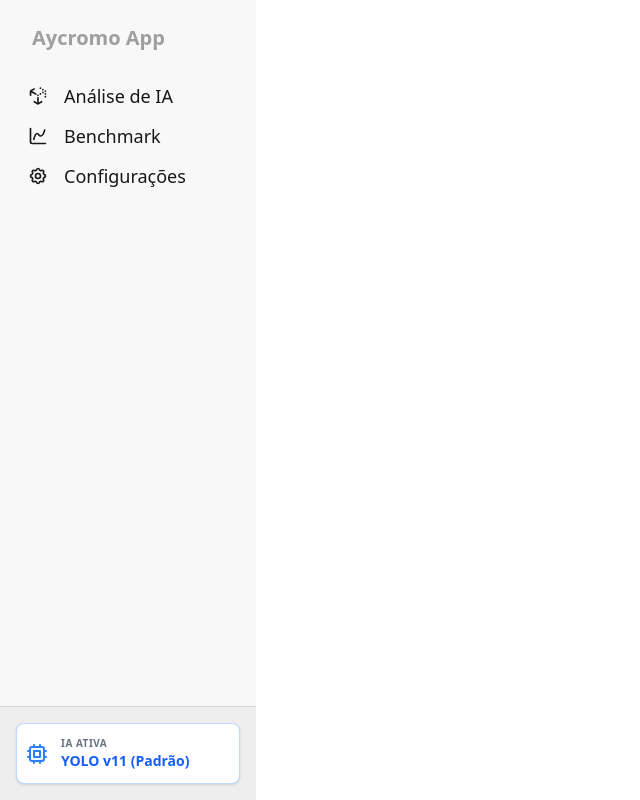
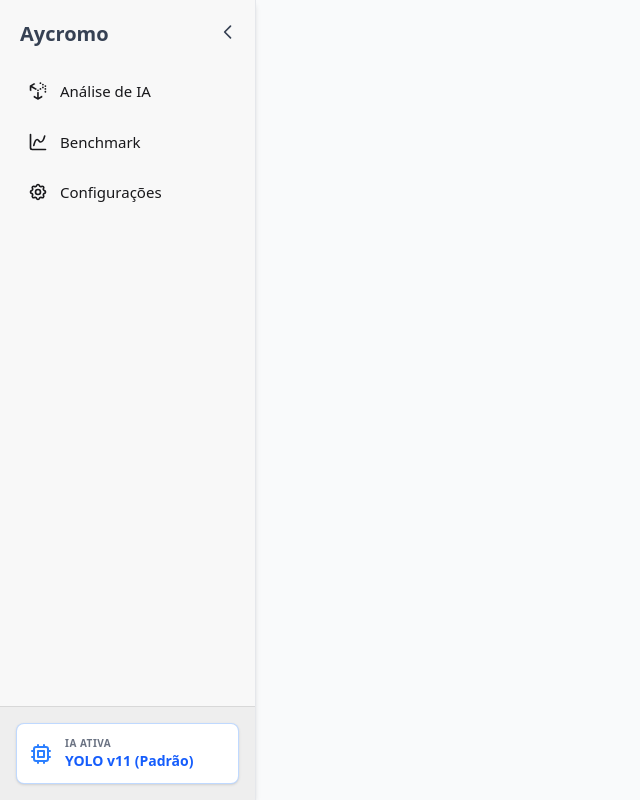
Before and after one commit to jorgelucasalima/aycromo-electron-front, a React (Vite) app: page / in a window 1280 px wide. Shown: the whole page, without its empty margins (0-640 px from the left). Built offline with nearby package versions, Linux system fonts and the light colour scheme.

Commit message:
ajuste no layout

```diff
--- /dev/null
+++ b/public/datasets/yolo/temp_benchmark.yaml
@@ -0,0 +1,5 @@
+names:
+  0: cromossomo
+path: /Users/jorge/Documents/Projetos/Aycromo-Electronapp/aycromo/public/datasets/yolo
+train: images
+val: images
--- a/src/App.jsx
+++ b/src/App.jsx
@@ -1,4 +1,5 @@
 import './index.css';
+import React, { useState } from 'react';
 import Menu from './components/Menu';
 import { Routes, Route } from 'react-router-dom';
 import AnexarImagens from './pages/AnexarImagens';
@@ -9,13 +10,15 @@ import Benchmark from './pages/Benchmark';
 import AnaliseCuradoria from './pages/Analise';
 
 export default function App() {
+  const [isCollapsed, setIsCollapsed] = useState(false);
+
   return (
-    <div className="flex h-screen bg-base-100">
-      <aside className="w-64 flex-shrink-0 bg-base-200">
-        <Menu />
+    <div className="flex h-screen bg-base-100 flex-row overflow-hidden">
+      <aside className={`${isCollapsed ? 'w-20' : 'w-64'} transition-all duration-300 flex-shrink-0 bg-base-200 border-r border-gray-200 flex flex-col z-20 shadow-md`}>
+        <Menu isCollapsed={isCollapsed} toggleCollapse={() => setIsCollapsed(!isCollapsed)} />
       </aside>
 
-      <main className="flex-1 p-10 overflow-y-auto">
+      <main className="flex-1 p-8 overflow-y-auto bg-gray-50">
         <Routes>
           {/* <Route path="/" element={<AnexarImagens />} index/> */}
           {/* <Route path="/dashboard" element={<Dashboard />} />
--- a/src/components/Menu.jsx
+++ b/src/components/Menu.jsx
@@ -1,10 +1,10 @@
 import React, { useState, useEffect } from 'react';
 import { useLocation, Link } from 'react-router-dom';
-import { HiOutlineCog , HiOutlinePaperClip, HiOutlineChip } from 'react-icons/hi';
+import { HiOutlineCog , HiOutlinePaperClip, HiOutlineChip, HiOutlineChevronLeft, HiOutlineChevronRight } from 'react-icons/hi';
 import { FaUncharted } from "react-icons/fa6";
 import { LuChartSpline } from "react-icons/lu";
 
-export default function Menu() {
+export default function Menu({ isCollapsed, toggleCollapse }) {
   const location = useLocation();
   const [modeloNome, setModeloNome] = useState('YOLO v11 (Padrão)');
 
@@ -50,22 +50,30 @@ export default function Menu() {
   ];
 
   const MenuItem = ({ item }) => (
-    <li>
+    <li className="mb-1">
       <Link
         to={item.path}
-        className={location.pathname === item.path ? 'active' : ''}
+        className={`${location.pathname === item.path ? 'active bg-blue-100 text-blue-700 font-bold' : 'hover:bg-gray-100 hover:text-gray-800'} ${isCollapsed ? 'justify-center p-3' : 'px-4 py-3'} transition-all flex items-center gap-3 rounded-lg`}
+        title={isCollapsed ? item.name : ''}
       >
-        {item.icon}
-        <span className="ml-2">{item.name}</span>
+        <span className="flex-shrink-0">{item.icon}</span>
+        {!isCollapsed && <span className="flex-1 truncate">{item.name}</span>}
       </Link>
     </li>
   );
 
   return (
-    <div className="flex flex-col h-full bg-base-200">
-      <ul className="menu p-4 w-full flex-grow text-base-content text-lg">
-        <li className="menu-title text-xl font-bold mb-4 px-4">
-          <span>Aycromo App</span>
+    <div className="flex flex-col h-full bg-base-200 overflow-hidden">
+      <ul className="menu p-3 w-full flex-grow text-base-content text-[15px]">
+        <li className="menu-title text-xl font-bold mb-4 px-2 flex justify-between items-center text-gray-700 h-10 overflow-hidden w-full m-0 relative flex-row">
+          {!isCollapsed && <span>Aycromo</span>}
+          <button
+             onClick={toggleCollapse}
+             className={`btn btn-sm btn-ghost p-1 cursor-pointer absolute ${isCollapsed ? 'left-1/2 -translate-x-1/2' : 'right-0'}`}
+             title={isCollapsed ? "Expandir" : "Recolher"}
+          >
+             {isCollapsed ? <HiOutlineChevronRight size={20} /> : <HiOutlineChevronLeft size={20} />}
+          </button>
         </li>
 
         {/* {menuItems.map(item => <MenuItem key={item.name} item={item} />)} */}
@@ -74,15 +82,17 @@ export default function Menu() {
       </ul>
 
       {/* PARTE INFERIOR: Modelo Selecionado */}
-      <div className="p-4 bg-base-300 border-t border-base-content/10">
-        <div className="flex items-center gap-3 px-2 py-3 rounded-lg bg-base-100 shadow-sm border border-blue-500/30">
-          <HiOutlineChip className="text-blue-500" size={24} />
-          <div className="flex flex-col overflow-hidden">
-            <span className="text-[10px] uppercase font-bold text-gray-500 tracking-wider">IA Ativa</span>
-            <span className="text-sm font-semibold truncate text-blue-600 dark:text-blue-400">
-              {modeloNome}
-            </span>
-          </div>
+      <div className={`bg-base-300 border-t border-base-content/10 transition-all ${isCollapsed ? 'p-2' : 'p-4'}`}>
+        <div className={`flex items-center gap-3 rounded-lg bg-base-100 shadow-sm border border-blue-500/30 overflow-hidden cursor-help transition-all ${isCollapsed ? 'justify-center p-2' : 'px-3 py-3'}`} title={isCollapsed ? modeloNome : ''}>
+          <HiOutlineChip className="text-blue-500 flex-shrink-0" size={isCollapsed ? 28 : 24} />
+          {!isCollapsed && (
+            <div className="flex flex-col overflow-hidden whitespace-nowrap">
+              <span className="text-[10px] uppercase font-bold text-gray-500 tracking-wider">IA Ativa</span>
+              <span className="text-sm font-semibold truncate text-blue-600 dark:text-blue-400">
+                {modeloNome}
+              </span>
+            </div>
+          )}
         </div>
       </div>
     </div>
--- a/src/pages/Analise.jsx
+++ b/src/pages/Analise.jsx
@@ -222,7 +222,7 @@ export default function AnaliseCuradoria() {
 
       <div className="flex flex-1 gap-4 overflow-hidden h-full">
          {/* BARRA LATERAL DA GALERIA */}
-         <div className="w-1/4 min-w-[250px] bg-white rounded-xl shadow-sm border border-gray-200 flex flex-col overflow-hidden">
+         <div className="w-60 flex-shrink-0 bg-white rounded-xl shadow-sm border border-gray-200 flex flex-col overflow-hidden">
             <div className="p-4 border-b border-gray-100 bg-gray-50 flex justify-between items-center">
                <h3 className="font-bold text-gray-700">Imagens ({imagens.length})</h3>
                <button onClick={handleSelectImages} className="btn btn-xs btn-outline btn-primary cursor-pointer">
```
